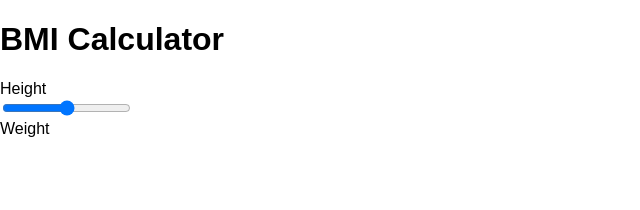
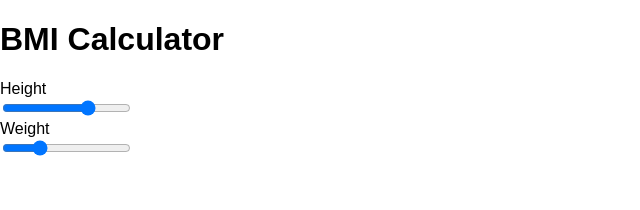
Before and after one commit to annie-yang/bmiCalculator, a React (Create React App) app: page / in a window 1280 px wide. Shown: the top 210 px of the page, without its empty margins (0-640 px from the left). Built offline with nearby package versions, Linux system fonts and the light colour scheme.

Commit message:
Added weight/height range components

```diff
--- a/src/App.js
+++ b/src/App.js
@@ -16,6 +16,22 @@
     }
   }
 
+  heightChange(height){
+    this.setState({
+      height: height
+    }, function(){
+      console.log(this.state);
+    });
+  }
+
+  weightChange(weight){
+    this.setState({
+      weight: weight
+    }, function(){
+      console.log(this.state);
+    });
+  }
+
   render() {
     return (
       <div className="App">
@@ -23,10 +39,11 @@
         <form>
           <div>
             <label>Height</label>
-            <Range />
+            <Range value={this.state.height} onChange={this.heightChange.bind(this)}/>
           </div>
           <div>
             <label>Weight</label>
+            <Range value={this.state.weight} onChange={this.weightChange.bind(this)}/>
           </div>
         </form><br/><br/>
         <Output/>
--- a/src/Components/Range.js
+++ b/src/Components/Range.js
@@ -1,10 +1,38 @@
 import React, { Component } from 'react';
 
 class Range extends Component {
+  constructor(props){
+    super(props);
+    this.state = {
+      value: props.value // passed in through main component
+    }
+  }
+
+  static defaultProps = {
+    min: 0,
+    max: 245,
+    step: 1 // increase each step of the range by 1
+  }
+
+  onChange(event){
+    console.log(event.target.value);
+    this.props.onChange(this.state.value);
+    this.setState({
+      value: event.target.value
+    });
+  }
+
   render() {
     return (
       <div className="range">
-        <input type="range"></input>
+        <input
+          type="range"
+          value={this.state.value}
+          min={this.props.min}
+          max={this.props.max}
+          step={this.props.step}
+          onChange={this.onChange.bind(this)}
+        />
       </div>
     );
   }
```
